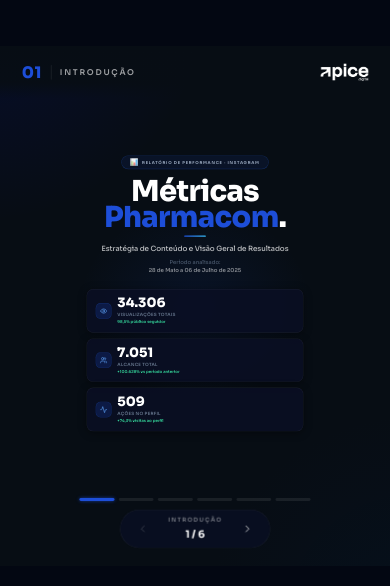
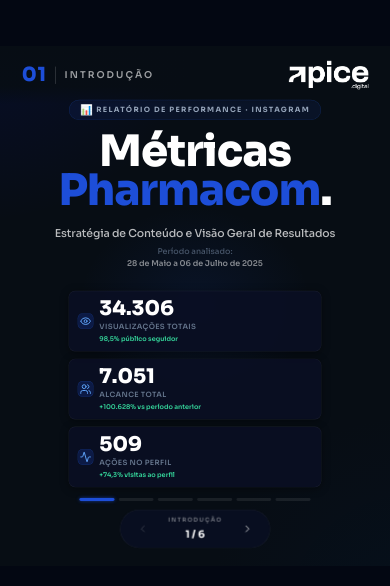
Before and after one commit to limaazpsd/apice-metricas-pharmacom, a React (Vite) app: page / in a window 390 px wide. Shown: the part 116-702 px from the top of the page. Built offline with nearby package versions, Linux system fonts and the light colour scheme.

Commit message:
fix: aumentar capas e reduzir imagens mobile para nao cortar os textos

```diff
--- a/src/App.tsx
+++ b/src/App.tsx
@@ -112,11 +112,11 @@
               }}
             >
               <div style={{ display: 'flex', alignItems: 'center', gap: isMobile ? 24 : 16 }}>
-                <span style={{ color: '#1d4ed8', fontWeight: 800, fontSize: isMobile ? 44 : 24, letterSpacing: 2 }}>{num}</span>
-                <div style={{ width: 1, height: isMobile ? 40 : 24, background: 'rgba(255,255,255,0.2)' }} />
-                <span style={{ color: 'rgba(255,255,255,0.6)', fontWeight: 600, fontSize: isMobile ? 22 : 14, letterSpacing: '0.22em' }}>{title}</span>
+                <span style={{ color: '#1d4ed8', fontWeight: 800, fontSize: isMobile ? 54 : 24, letterSpacing: 2 }}>{num}</span>
+                <div style={{ width: 2, height: isMobile ? 48 : 24, background: 'rgba(255,255,255,0.2)' }} />
+                <span style={{ color: 'rgba(255,255,255,0.6)', fontWeight: 600, fontSize: isMobile ? 26 : 14, letterSpacing: '0.22em' }}>{title}</span>
               </div>
-              <img src="/apice-digital.png" alt="Ápice" style={{ height: isMobile ? 48 : 34, objectFit: 'contain' }} />
+              <img src="/apice-digital.png" alt="Ápice" style={{ height: isMobile ? 80 : 34, objectFit: 'contain' }} />
             </div>
 
             {/* FOOTER */}
--- a/src/components/Slide1.tsx
+++ b/src/components/Slide1.tsx
@@ -37,9 +37,9 @@
         {icon}
       </div>
       <div style={{ minWidth: 0 }}>
-        <p style={{ color: 'white', fontWeight: 800, fontSize: mobile ? 36 : 44, lineHeight: 1, margin: 0 }}>{value}</p>
-        <p style={{ color: '#64748b', fontWeight: 600, fontSize: mobile ? 12 : 14, margin: '5px 0 0', letterSpacing: '0.05em' }}>{label}</p>
-        {sub && <p style={{ color: '#34d399', fontWeight: 600, fontSize: mobile ? 11 : 13, margin: '3px 0 0' }}>{sub}</p>}
+        <p style={{ color: 'white', fontWeight: 800, fontSize: mobile ? 56 : 44, lineHeight: 1, margin: 0 }}>{value}</p>
+        <p style={{ color: '#64748b', fontWeight: 600, fontSize: mobile ? 20 : 14, margin: '8px 0 0', letterSpacing: '0.05em' }}>{label}</p>
+        {sub && <p style={{ color: '#34d399', fontWeight: 600, fontSize: mobile ? 18 : 13, margin: '5px 0 0' }}>{sub}</p>}
       </div>
     </div>
   );
@@ -76,13 +76,13 @@
         {/* Pill badge */}
         <div style={{
           display: 'inline-flex', alignItems: 'center', gap: 10,
-          padding: '9px 24px', borderRadius: 999,
+          padding: mobile ? '12px 30px' : '9px 24px', borderRadius: 999,
           background: 'rgba(29,78,216,0.1)',
           border: '1px solid rgba(37,99,235,0.3)',
-          marginBottom: mobile ? 24 : 36,
+          marginBottom: mobile ? 32 : 36,
         }}>
-          <span style={{ color: '#60a5fa', fontSize: 18, lineHeight: 1 }}>📊</span>
-          <span style={{ color: '#94a3b8', fontWeight: 700, fontSize: mobile ? 11 : 13, letterSpacing: '0.18em', textTransform: 'uppercase' }}>
+          <span style={{ color: '#60a5fa', fontSize: mobile ? 28 : 18, lineHeight: 1 }}>📊</span>
+          <span style={{ color: '#94a3b8', fontWeight: 700, fontSize: mobile ? 20 : 13, letterSpacing: '0.18em', textTransform: 'uppercase' }}>
             Relatório de Performance · Instagram
           </span>
         </div>
@@ -91,13 +91,13 @@
         <h1 style={{
           fontFamily: "'Sora', sans-serif",
           fontWeight: 800,
-          fontSize: mobile ? 80 : 118,
+          fontSize: mobile ? 120 : 118,
           lineHeight: 0.9,
           letterSpacing: '-0.02em',
           textAlign: 'center',
           color: 'white',
           margin: 0,
-          marginBottom: mobile ? 16 : 22,
+          marginBottom: mobile ? 24 : 22,
         }}>
           Métricas<br />
           <span style={{ color: '#1d4ed8' }}>Pharmacom</span>
@@ -111,7 +111,7 @@
         <p style={{
           color: 'rgba(255,255,255,0.72)',
           fontWeight: 500,
-          fontSize: mobile ? 20 : 26,
+          fontSize: mobile ? 30 : 26,
           textAlign: 'center',
           letterSpacing: '-0.01em',
           margin: 0,
@@ -121,29 +121,29 @@
         </p>
 
         {/* Period */}
-        <p style={{ color: '#475569', fontSize: mobile ? 15 : 18, fontWeight: 500, margin: 0, marginBottom: mobile ? 40 : 60, textAlign: 'center' }}>
+        <p style={{ color: '#475569', fontSize: mobile ? 22 : 18, fontWeight: 500, margin: 0, marginBottom: mobile ? 60 : 60, textAlign: 'center' }}>
           Período analisado:{mobile ? <br /> : <span>&nbsp;</span>}
           <span style={{ color: 'rgba(255,255,255,0.5)', fontWeight: 600 }}>28 de Maio a 06 de Julho de 2025</span>
         </p>
 
         {/* ── 3 metric cards ── */}
-        <div style={{ display: 'flex', flexDirection: mobile ? 'column' : 'row', gap: mobile ? 16 : 20, width: '100%', maxWidth: mobile ? 600 : 'none' }}>
+        <div style={{ display: 'flex', flexDirection: mobile ? 'column' : 'row', gap: mobile ? 20 : 20, width: '100%', maxWidth: mobile ? 700 : 'none' }}>
           <StatCard
-            icon={<Eye size={mobile ? 20 : 24} />}
+            icon={<Eye size={mobile ? 32 : 24} />}
             value="34.306"
             label="VISUALIZAÇÕES TOTAIS"
             sub="98,5% público seguidor"
             mobile={mobile}
           />
           <StatCard
-            icon={<Users size={mobile ? 20 : 24} />}
+            icon={<Users size={mobile ? 32 : 24} />}
             value="7.051"
             label="ALCANCE TOTAL"
             sub="+100.628% vs período anterior"
             mobile={mobile}
           />
           <StatCard
-            icon={<Activity size={mobile ? 20 : 24} />}
+            icon={<Activity size={mobile ? 32 : 24} />}
             value="509"
             label="AÇÕES NO PERFIL"
             sub="+74,3% visitas ao perfil"
--- a/src/components/Slide2.tsx
+++ b/src/components/Slide2.tsx
@@ -74,7 +74,7 @@
           // ── MOBILE LAYOUT ────────────────────────────────────────────────────
           <>
             {/* Image section — centered at top */}
-            <div style={{ display: 'flex', justifyContent: 'center', alignItems: 'center', height: 540, flexShrink: 0 }}>
+            <div style={{ display: 'flex', justifyContent: 'center', alignItems: 'center', height: 400, flexShrink: 0 }}>
               <img src="/metricas-reais/WhatsApp Image 2026-07-07 at 17.16.57.jpeg" alt="" style={{ width: Math.round(MOBILE_IMG_W * 0.82), height: Math.round(MOBILE_IMG_H * 0.82), objectFit: 'cover', objectPosition: 'top', borderRadius: IMG_RADIUS, border: IMG_BORDER_BACK, boxShadow: IMG_SHADOW_BACK, opacity: 0.5, marginRight: -50, transform: 'rotate(-5deg)', transformOrigin: 'center bottom', zIndex: 1, flexShrink: 0 }} />
               <img src="/metricas-reais/WhatsApp Image 2026-07-07 at 17.16.58.jpeg" alt="" style={{ width: MOBILE_IMG_W, height: MOBILE_IMG_H, objectFit: 'cover', objectPosition: 'top', borderRadius: IMG_RADIUS, border: IMG_BORDER_FRONT, boxShadow: IMG_SHADOW_FRONT, position: 'relative', zIndex: 2, flexShrink: 0 }} />
             </div>
--- a/src/components/Slide3.tsx
+++ b/src/components/Slide3.tsx
@@ -37,7 +37,7 @@
           // ── MOBILE ───────────────────────────────────────────────────────────
           <>
             {/* Image top center */}
-            <div style={{ display: 'flex', justifyContent: 'center', alignItems: 'center', height: 540, flexShrink: 0 }}>
+            <div style={{ display: 'flex', justifyContent: 'center', alignItems: 'center', height: 400, flexShrink: 0 }}>
               <img src="/metricas-reais/WhatsApp Image 2026-07-07 at 17.16.56 (1).jpeg" alt="" style={{ width: MOBILE_IMG_W, height: MOBILE_IMG_H, objectFit: 'cover', objectPosition: 'top', borderRadius: IMG_RADIUS, border: IMG_BORDER_FRONT, boxShadow: IMG_SHADOW_FRONT }} />
             </div>
             <div style={{ marginTop: 32 }}><SectionTitle title="Público e Atividade." mobile={mobile} /></div>
--- a/src/components/Slide4.tsx
+++ b/src/components/Slide4.tsx
@@ -38,7 +38,7 @@
           // ── MOBILE ───────────────────────────────────────────────────────────
           <>
             {/* Stacked images — centered */}
-            <div style={{ display: 'flex', justifyContent: 'center', alignItems: 'center', height: 540, flexShrink: 0 }}>
+            <div style={{ display: 'flex', justifyContent: 'center', alignItems: 'center', height: 400, flexShrink: 0 }}>
               <img src="/metricas-reais/WhatsApp Image 2026-07-07 at 17.16.57 (2).jpeg" alt="" style={{ width: Math.round(MOBILE_IMG_W * 0.82), height: Math.round(MOBILE_IMG_H * 0.82), objectFit: 'cover', objectPosition: 'top', borderRadius: IMG_RADIUS, border: IMG_BORDER_BACK, boxShadow: IMG_SHADOW_BACK, opacity: 0.5, marginRight: -50, transform: 'rotate(-5deg)', transformOrigin: 'center bottom', zIndex: 1, flexShrink: 0 }} />
               <img src="/metricas-reais/WhatsApp Image 2026-07-07 at 17.16.58 (1).jpeg" alt="" style={{ width: MOBILE_IMG_W, height: MOBILE_IMG_H, objectFit: 'cover', objectPosition: 'top', borderRadius: IMG_RADIUS, border: IMG_BORDER_FRONT, boxShadow: IMG_SHADOW_FRONT, position: 'relative', zIndex: 2, flexShrink: 0 }} />
             </div>
--- a/src/components/Slide5.tsx
+++ b/src/components/Slide5.tsx
@@ -48,7 +48,7 @@
         {mobile ? (
           // ── MOBILE ───────────────────────────────────────────────────────────
           <>
-            <div style={{ display: 'flex', justifyContent: 'center', alignItems: 'center', height: 540, flexShrink: 0 }}>
+            <div style={{ display: 'flex', justifyContent: 'center', alignItems: 'center', height: 400, flexShrink: 0 }}>
               <img src="/metricas-reais/WhatsApp Image 2026-07-07 at 17.16.56.jpeg" alt="" style={{ width: MOBILE_IMG_W, height: MOBILE_IMG_H, objectFit: 'cover', objectPosition: 'top', borderRadius: IMG_RADIUS, border: IMG_BORDER_FRONT, boxShadow: IMG_SHADOW_FRONT }} />
             </div>
             <div style={{ marginTop: 32 }}><SectionTitle title="Expansão e Fidelização." mobile={mobile} /></div>
--- a/src/components/design.tsx
+++ b/src/components/design.tsx
@@ -17,8 +17,8 @@
 export const SLIDE_PAD_MOBILE = { padding: '150px 70px 220px'  } as const;
 
 // Mobile image sizes (portrait canvas 1080×1440)
-export const MOBILE_IMG_W = 380;
-export const MOBILE_IMG_H = 520;
+export const MOBILE_IMG_W = 440;
+export const MOBILE_IMG_H = 400;
 
 // Card backgrounds
 export const BG_CARD   = 'rgba(10, 15, 35, 0.9)';
```
